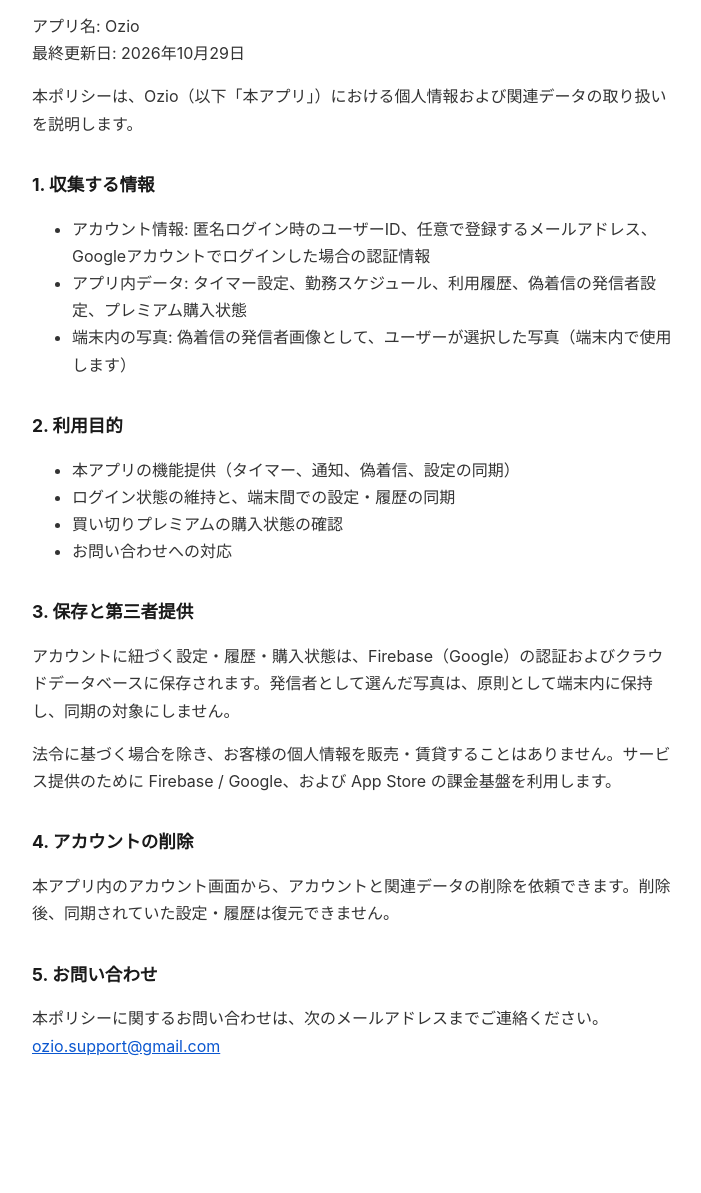
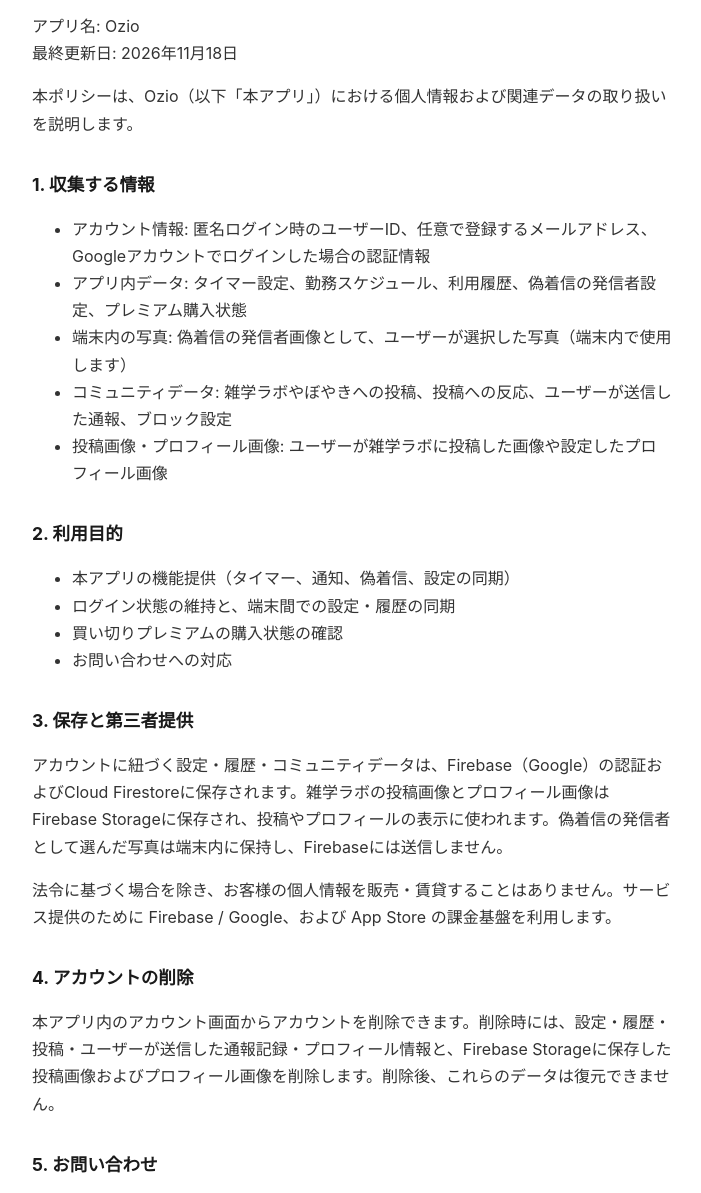
Before and after one commit to uto96315/ozio-legal, a plain HTML site: page privacy.html in a window 1280 px wide. Shown: the part 92-1285 px from the top of the page, without its empty margins (288-989 px from the left). Before the commit the page ends 1232 px from the top, so only its background shows below. Drawn offline with Linux system fonts and the light colour scheme.

Commit message:
Disclose Firebase Storage in privacy policy

```diff
--- a/privacy.html
+++ b/privacy.html
@@ -14,7 +14,7 @@
 </head>
 <body>
   <h1>プライバシーポリシー</h1>
-  <p>アプリ名: Ozio<br>最終更新日: 2026年10月29日</p>
+  <p>アプリ名: Ozio<br>最終更新日: 2026年11月18日</p>
 
   <p>本ポリシーは、Ozio（以下「本アプリ」）における個人情報および関連データの取り扱いを説明します。</p>
 
@@ -23,6 +23,8 @@
     <li>アカウント情報: 匿名ログイン時のユーザーID、任意で登録するメールアドレス、Googleアカウントでログインした場合の認証情報</li>
     <li>アプリ内データ: タイマー設定、勤務スケジュール、利用履歴、偽着信の発信者設定、プレミアム購入状態</li>
     <li>端末内の写真: 偽着信の発信者画像として、ユーザーが選択した写真（端末内で使用します）</li>
+    <li>コミュニティデータ: 雑学ラボやぼやきへの投稿、投稿への反応、ユーザーが送信した通報、ブロック設定</li>
+    <li>投稿画像・プロフィール画像: ユーザーが雑学ラボに投稿した画像や設定したプロフィール画像</li>
   </ul>
 
   <h2>2. 利用目的</h2>
@@ -34,11 +36,11 @@
   </ul>
 
   <h2>3. 保存と第三者提供</h2>
-  <p>アカウントに紐づく設定・履歴・購入状態は、Firebase（Google）の認証およびクラウドデータベースに保存されます。発信者として選んだ写真は、原則として端末内に保持し、同期の対象にしません。</p>
+  <p>アカウントに紐づく設定・履歴・コミュニティデータは、Firebase（Google）の認証およびCloud Firestoreに保存されます。雑学ラボの投稿画像とプロフィール画像はFirebase Storageに保存され、投稿やプロフィールの表示に使われます。偽着信の発信者として選んだ写真は端末内に保持し、Firebaseには送信しません。</p>
   <p>法令に基づく場合を除き、お客様の個人情報を販売・賃貸することはありません。サービス提供のために Firebase / Google、および App Store の課金基盤を利用します。</p>
 
   <h2>4. アカウントの削除</h2>
-  <p>本アプリ内のアカウント画面から、アカウントと関連データの削除を依頼できます。削除後、同期されていた設定・履歴は復元できません。</p>
+  <p>本アプリ内のアカウント画面からアカウントを削除できます。削除時には、設定・履歴・投稿・ユーザーが送信した通報記録・プロフィール情報と、Firebase Storageに保存した投稿画像およびプロフィール画像を削除します。削除後、これらのデータは復元できません。</p>
 
   <h2>5. お問い合わせ</h2>
   <p>本ポリシーに関するお問い合わせは、次のメールアドレスまでご連絡ください。<br>
```
